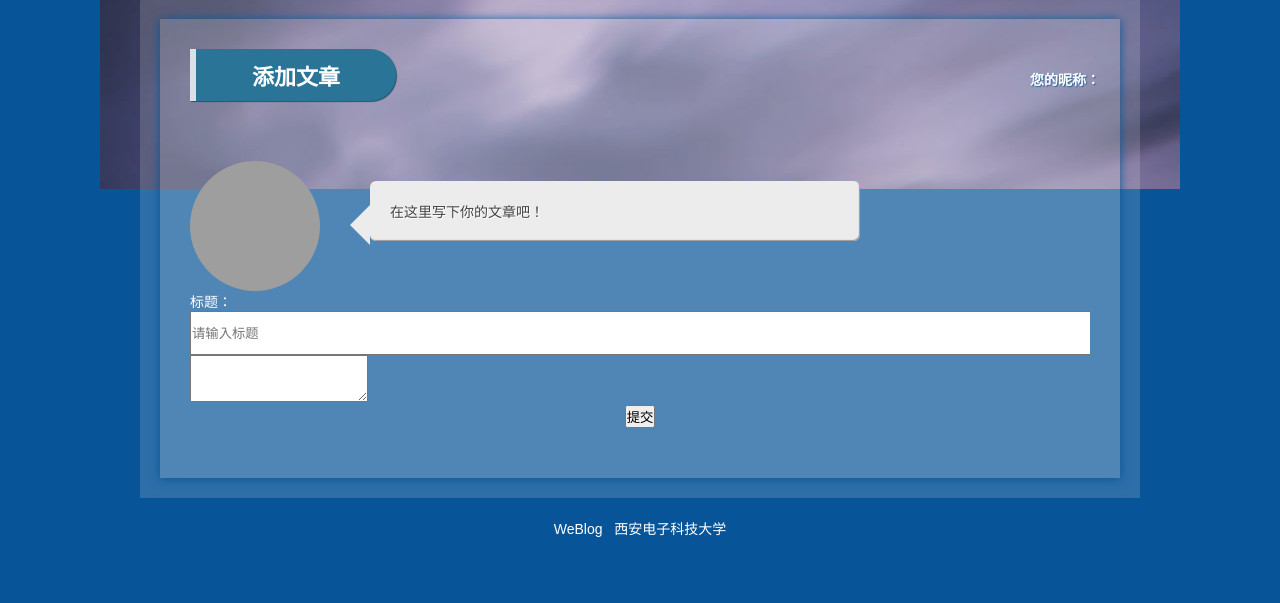
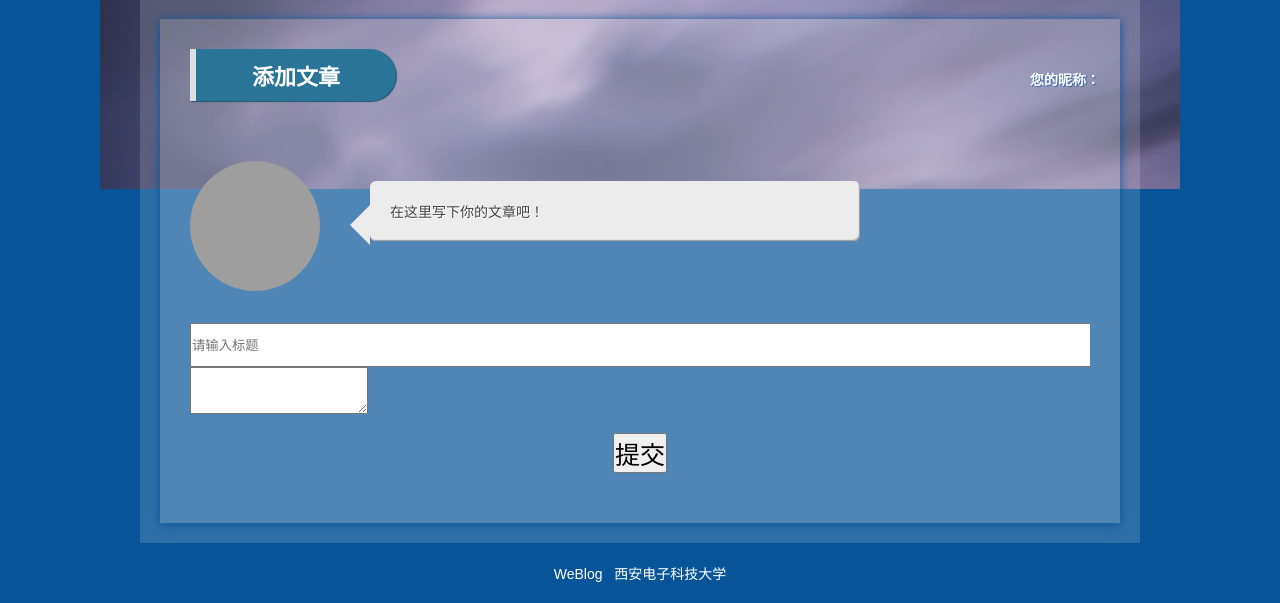
Before and after one commit to 2018XiDianWebGoGo/Web-ING-2018.5, a Flask app: template MyBlog/MyBlog/templates/add.html in a window 1280 px wide. Shown: the part 259-862 px from the top of the page. Before the commit the page ends 796 px from the top, so only its background shows below. Run offline with Flask 2, Linux system fonts and the light colour scheme; the template is opened without the code that fills it, so the values that code supplies are empty; parts of the project's set-up code (start-up, migrations or seed data) failed here and were passed over; some libraries are stand-ins or nearby versions; grey boxes are pictures that could not be loaded.

Commit message:
调整文章发布页样式

```diff
--- a/MyBlog/MyBlog/templates/add.html
+++ b/MyBlog/MyBlog/templates/add.html
@@ -33,13 +33,15 @@
         <div class="about_girl"><span><a href="/"><img src="/static/images/girl.jpg"></a></span>
           <p>在这里写下你的文章吧！</p>
         </div>
+          <br /><br />
+
 <form method="post" action="/addblog/">
-标题：<input type="text" required="required"  id="articlename" name="articlename" placeholder="请输入标题" style="width:20000px;height:40px;color:black"/>
+<input type="text" required="required"  id="articlename" name="articlename" placeholder="请输入标题" style="width:20000px;height:40px;color:black"/>
 <br/>
     <textarea class="ckeditor" required="required" rows="3" name="editor1" id="editor1"></textarea>
 
-
-      <div align="center"><button type="submit" class="btn btn-default center-block">提交</button></div>
+<br /><br />
+      <div align="center"><button type="submit" style='font-size:25px'>提交</button></div>
 
 
 </form>
```
